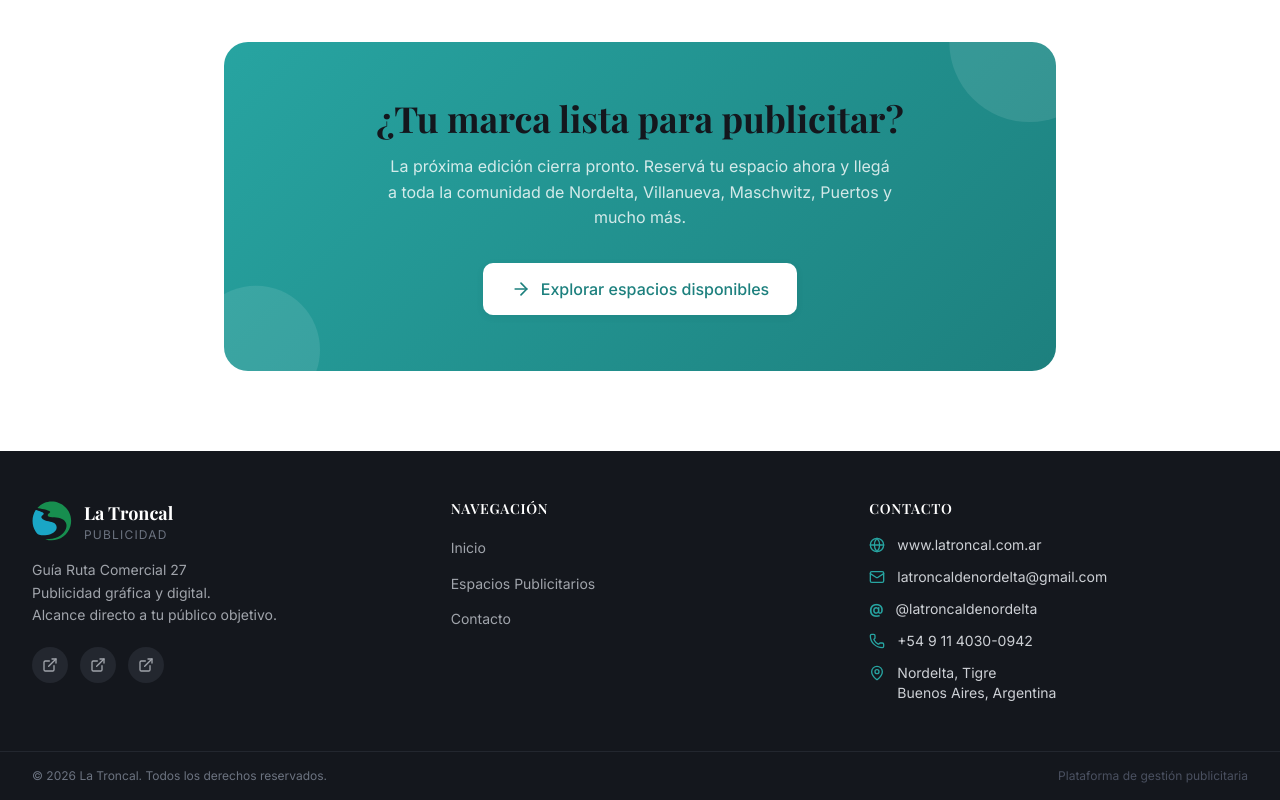
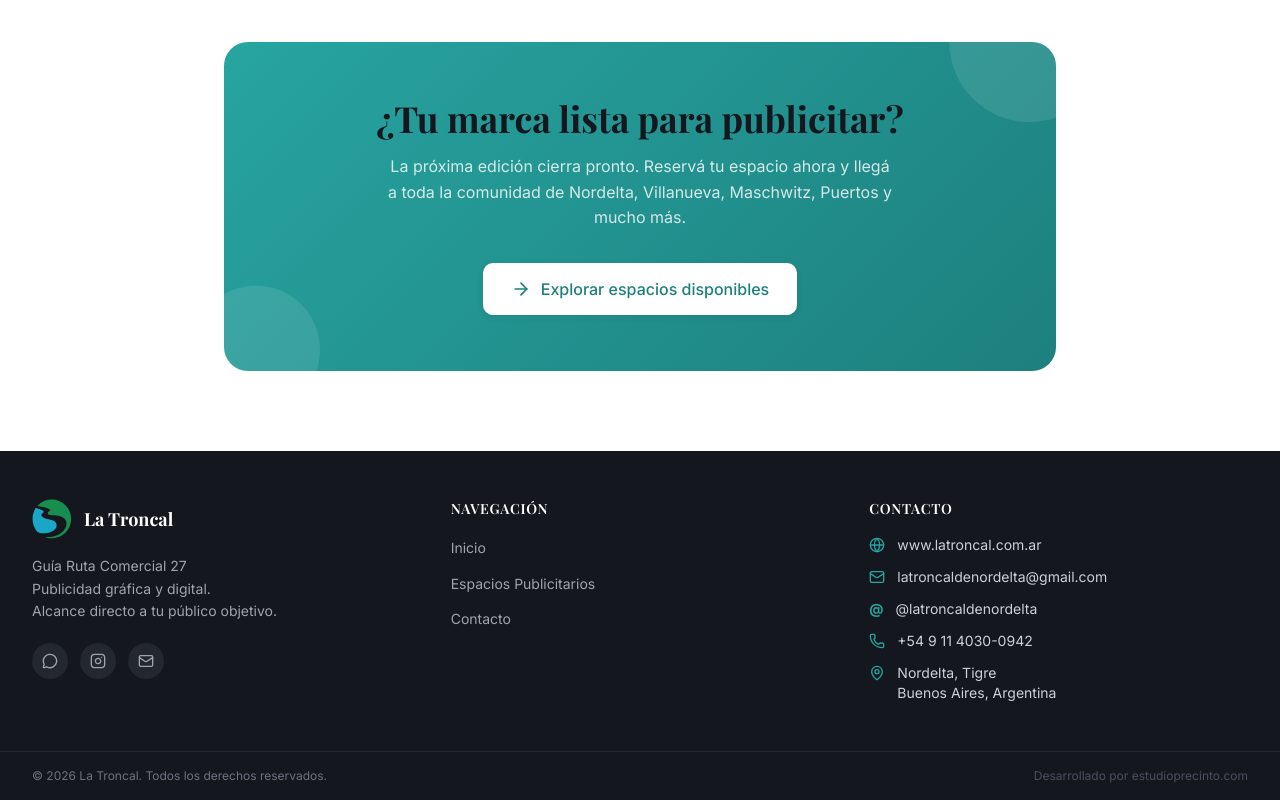
Before and after one commit to SrOtrebor/troncal-publicidad, a React (Vite) app: page / in a window 1280 px wide. Shown: the part 4513-5313 px from the top of the page. Built offline with nearby package versions, Linux system fonts and the light colour scheme; no server answers; the database is empty.

Commit message:
feat: actualizar logos de redes, links y créditos del footer

```diff
--- a/src/components/layout/Footer.tsx
+++ b/src/components/layout/Footer.tsx
@@ -1,5 +1,5 @@
 import { Link } from 'react-router-dom';
-import { ExternalLink, Mail, Phone, MapPin, Globe } from 'lucide-react';
+import { Mail, Phone, MapPin, Globe, Instagram, MessageCircle } from 'lucide-react';
 
 export function Footer() {
   return (
@@ -9,13 +9,12 @@ export function Footer() {
         <div className="grid grid-cols-1 md:grid-cols-3 gap-10">
           {/* Brand */}
           <div>
-            <div className="flex items-center gap-3 mb-4">
-              <img src="/favicon.svg" alt="La Troncal" className="w-10 h-10" />
-              <div>
-                <p className="text-white font-bold text-lg font-[family-name:var(--font-display)]">La Troncal</p>
-                <p className="text-xs text-gray-500 uppercase tracking-widest">Publicidad</p>
+              <div className="flex items-center gap-3 mb-4">
+                <img src="/favicon.svg" alt="La Troncal" className="w-10 h-10" />
+                <div>
+                  <p className="text-white font-bold text-lg font-[family-name:var(--font-display)]">La Troncal</p>
+                </div>
               </div>
-            </div>
             <p className="text-sm text-gray-400 leading-relaxed">
               Guía Ruta Comercial 27<br />
               Publicidad gráfica y digital.<br />
@@ -23,9 +22,9 @@ export function Footer() {
             </p>
             <div className="flex gap-3 mt-5">
               {[
-                { icon: ExternalLink, href: '#' },
-                { icon: ExternalLink, href: '#' },
-                { icon: ExternalLink, href: '#' },
+                { icon: MessageCircle, href: 'https://wa.me/5491140300942' },
+                { icon: Instagram, href: 'https://instagram.com/latroncaldenordelta' },
+                { icon: Mail, href: 'mailto:latroncaldenordelta@gmail.com' },
               ].map(({ icon: Icon, href }, i) => (
                 <a
                   key={i}
@@ -106,10 +105,10 @@ export function Footer() {
       <div className="border-t border-gray-800">
         <div className="max-w-7xl mx-auto px-4 sm:px-6 lg:px-8 py-4 flex flex-col sm:flex-row items-center justify-between gap-2">
           <p className="text-xs text-gray-500">
-            © {new Date().getFullYear()} La Troncal. Todos los derechos reservados.
+            © 2026 La Troncal. Todos los derechos reservados.
           </p>
           <p className="text-xs text-gray-600">
-            Plataforma de gestión publicitaria
+            Desarrollado por <a href="https://estudioprecinto.com" target="_blank" rel="noopener noreferrer" className="hover:text-teal transition-colors">estudioprecinto.com</a>
           </p>
         </div>
       </div>
```
